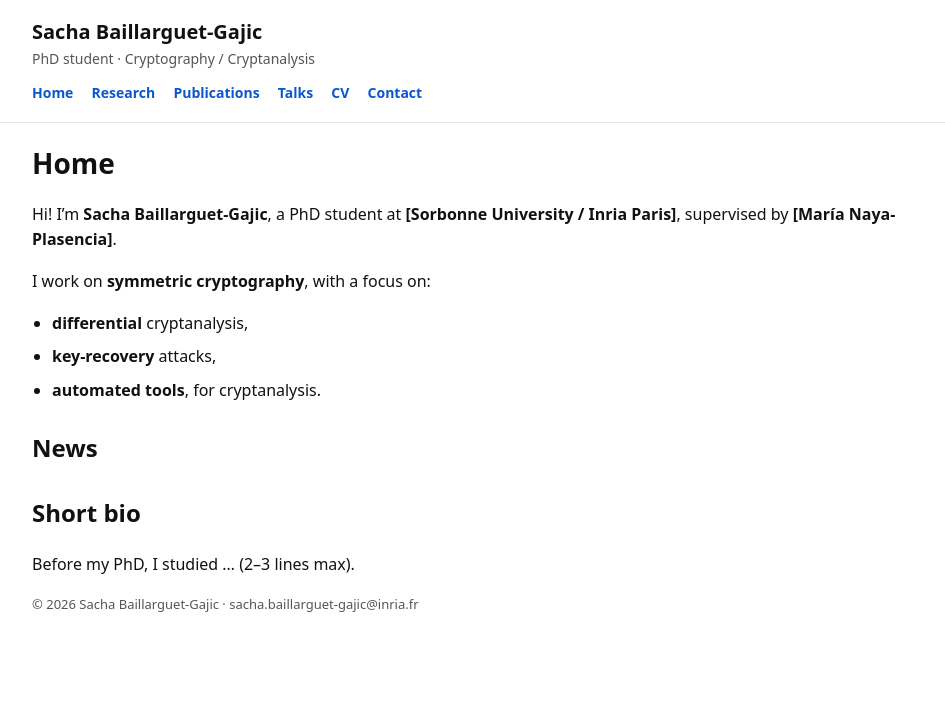
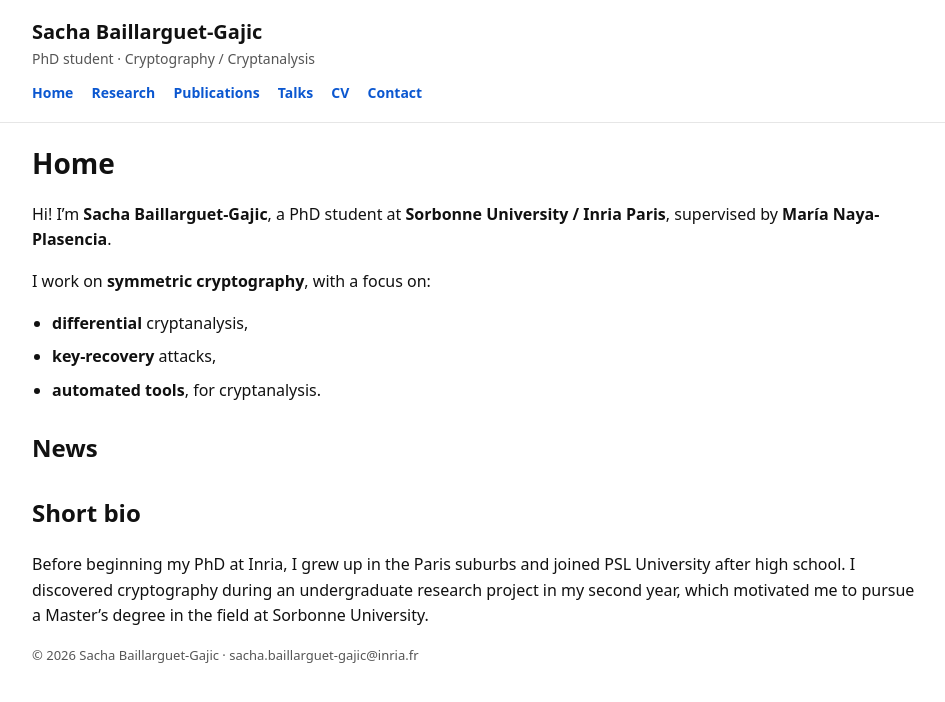
Before and after one commit to SachaBG/sachabg.github.io, a Jekyll site: the page built from index.md, in a window 1280 px wide. Shown: the top 702 px of the page, without its empty margins (166-1111 px from the left). Built offline with Jekyll 4.4.1, drawn with Linux system fonts in a browser that asks for light colours.

Commit message:
Update index.md

```diff
--- a/index.md
+++ b/index.md
@@ -3,7 +3,7 @@ title: Home
 layout: page
 ---
 
-Hi! I’m **Sacha Baillarguet-Gajic**, a PhD student at **[Sorbonne University / Inria Paris]**, supervised by **[María Naya-Plasencia]**.
+Hi! I’m **Sacha Baillarguet-Gajic**, a PhD student at **Sorbonne University / Inria Paris**, supervised by **María Naya-Plasencia**.
 
 I work on **symmetric cryptography**, with a focus on:
 - **differential** cryptanalysis,
@@ -14,4 +14,4 @@ I work on **symmetric cryptography**, with a focus on:
 
 
 ## Short bio
-Before my PhD, I studied … (2–3 lines max).
+Before beginning my PhD at Inria, I grew up in the Paris suburbs and joined PSL University after high school. I discovered cryptography during an undergraduate research project in my second year, which motivated me to pursue a Master’s degree in the field at Sorbonne University.
```
